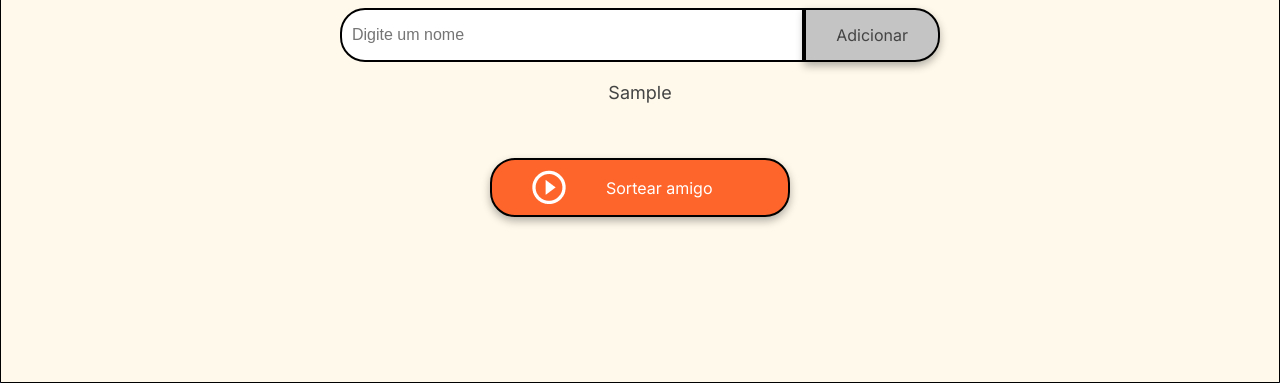
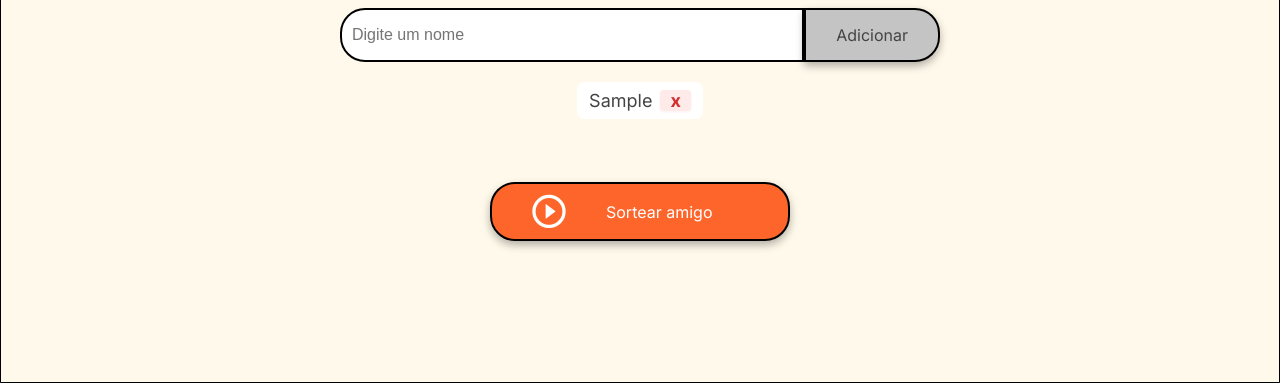
Before and after one commit to felipejesus-front/challenge-amigo-secreto_felipe-jesus, a plain HTML site: page index.html in a window 1280 px wide. Both pictures are taken after typing "Sample" into the empty fields and a click on the button "Adicionar". Shown: the part 417-800 px from the top of the page. Drawn offline with Linux system fonts and the light colour scheme.

Commit message:
Mudando estilo da lista e adicionando botão para apagar cada item

```diff
--- a/app.js
+++ b/app.js
@@ -2,15 +2,23 @@
 const nomeDoAmigo = document.getElementById("amigo");
 const listaAmigos = document.getElementById("listaAmigos");
 const resultado = document.getElementById("resultado");
-const arrayNomes = [];
+
+const getNomesStorage = () => {
+	return JSON.parse(localStorage.getItem("amigos")) || [];
+};
+
+const setNomesStorage = (nomes) => {
+	localStorage.setItem("amigos", JSON.stringify(nomes));
+};
 
 function adicionarAmigo() {
-	if (nomeDoAmigo.value.trim()) {
-		arrayNomes.push(nomeDoAmigo.value.trim());
-
+	const nome = nomeDoAmigo.value.trim();
+	if (nome) {
+		const nomes = getNomesStorage();
+		nomes.push(nome);
+		setNomesStorage(nomes);
 		nomeDoAmigo.value = "";
-
-		preencherLista(arrayNomes);
+		preencherLista(nomes);
 	} else {
 		alert("Por favor, insira um nome neste campo.");
 	}
@@ -18,24 +26,36 @@ function adicionarAmigo() {
 
 function preencherLista(arrayNomes) {
 	listaAmigos.innerHTML = "";
+	arrayNomes.forEach((nome, idx) => {
+		const li = document.createElement("li");
+		li.className = "amigo-item";
 
-	arrayNomes.forEach((nome) => {
-		const li = document.createElement("li");
-		li.textContent = nome;
+		const nomeSpan = document.createElement("span");
+		nomeSpan.textContent = nome;
+		nomeSpan.className = "amigo-nome";
+
+		const btnRemove = document.createElement("button");
+		btnRemove.textContent = "x";
+		btnRemove.className = "remove-amigo";
+		btnRemove.title = "Remover";
+		btnRemove.onclick = function () {
+			const nomes = getNomesStorage();
+			nomes.splice(idx, 1);
+			setNomesStorage(nomes);
+			preencherLista(nomes);
+		};
+
+		li.appendChild(nomeSpan);
+		li.appendChild(btnRemove);
 		listaAmigos.appendChild(li);
 	});
 }
 
 function sortearAmigo() {
-	if (arrayNomes.length > 0) {
-		const gerarNumeroBaseadoNoArray = Math.floor(
-			Math.random() * arrayNomes.length
-		);
-
-		console.log(arrayNomes[gerarNumeroBaseadoNoArray]);
-
-		resultado.innerHTML = `<p>O amigo secreto sorteado é: <b>${arrayNomes[gerarNumeroBaseadoNoArray]}</b></p>`;
-
+	const nomes = getNomesStorage();
+	if (nomes.length > 0) {
+		const gerarNumeroBaseadoNoArray = Math.floor(Math.random() * nomes.length);
+		resultado.innerHTML = `<p>O amigo secreto sorteado é: <b>${nomes[gerarNumeroBaseadoNoArray]}</b></p>`;
 		document.getElementById("btnReset").style.display = "flex";
 	} else {
 		alert("A lista está vazia, Coloque pelomenos um nome na lista.");
@@ -43,9 +63,13 @@ function sortearAmigo() {
 }
 
 function resetarJogo() {
-	arrayNomes.length = 0;
+	setNomesStorage([]);
 	listaAmigos.innerHTML = "";
 	resultado.innerHTML = "";
 	nomeDoAmigo.value = "";
 	document.getElementById("btnReset").style.display = "none";
 }
+
+window.onload = function () {
+	preencherLista(getNomesStorage());
+};
--- a/style.css
+++ b/style.css
@@ -161,3 +161,43 @@ ul {
 .button-draw:hover {
     background-color: var(--color-button-hover);
 }
+
+
+/* Itens da lista de amigos */
+.amigo-item {
+    display: flex;
+    align-items: center;
+    justify-content: space-between;
+    gap: 8px;
+    padding: 8px 12px;
+    border-radius: 8px;
+    background: #fff;
+    margin-bottom: 8px;
+
+}
+
+.amigo-nome {
+    flex: 1;
+    word-break: break-word;
+}
+
+.remove-amigo {
+    background: #ffeaea;
+    color: #d32f2f;
+    border: none;
+    border-radius: 4px;
+    padding: 0px 10px;
+    cursor: pointer;
+    font-weight: bold;
+    font-size: 18px;
+    display: flex;
+    align-items: center;
+    justify-content: center;
+    transition: background 0.2s, color 0.2s;
+    box-shadow: 0 1px 3px rgba(211,47,47,0.08);
+}
+
+.remove-amigo:hover {
+    background: #ffd6d6;
+    color: #b71c1c;
+}
```
